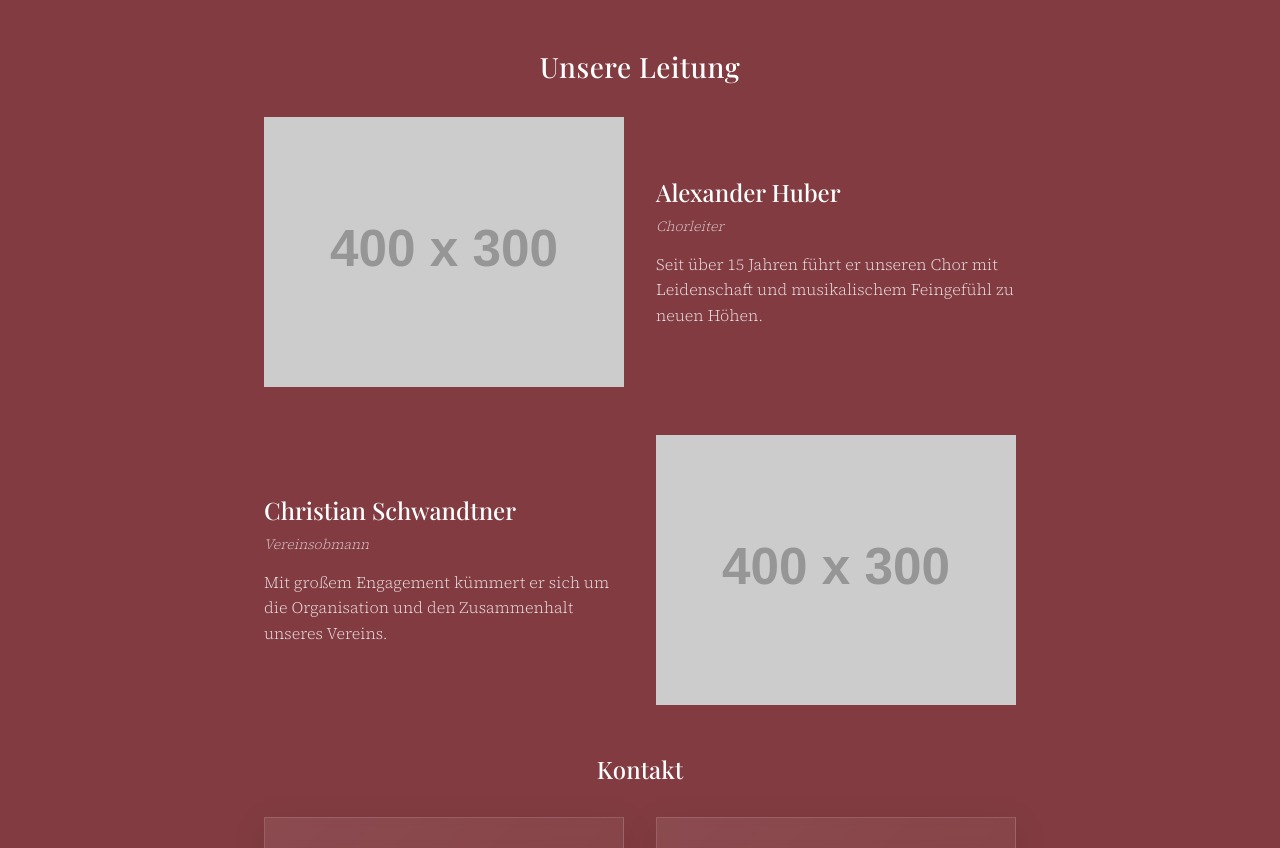
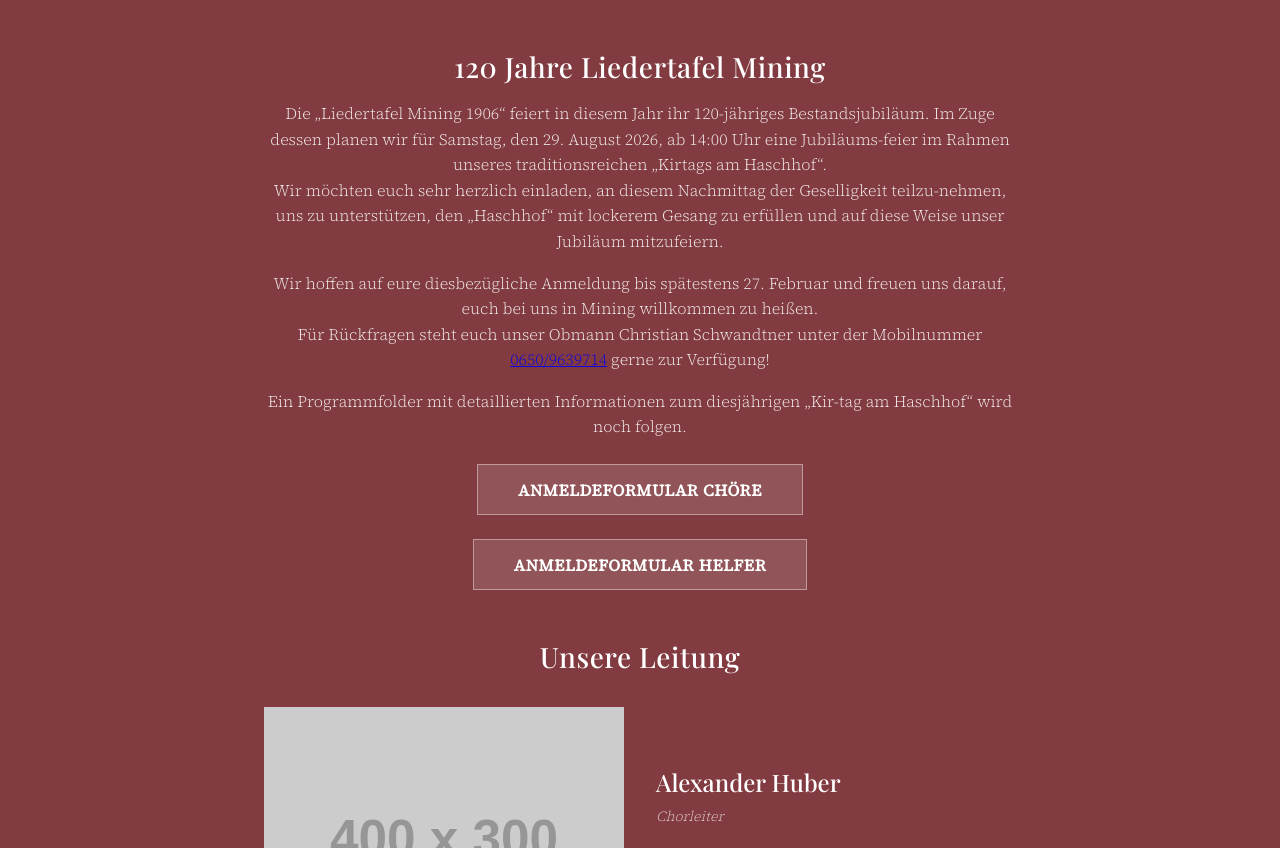
Before and after one commit to JakobFerdinand/liedertafel, an Astro site: page / in a window 1280 px wide. Shown: the part 1197-2045 px from the top of the page. Built offline with nearby package versions, Linux system fonts and the light colour scheme; Astro itself is replaced by a stand-in of ours; placeholder pictures from the web are drawn by us.

Commit message:
feat: 120 Jahrfest (#2)

```diff
--- /dev/null
+++ b/src/components/AnniversaryInvite.astro
@@ -0,0 +1,78 @@
+---
+---
+
+<section class="anniversary-invite">
+	<h2>120 Jahre Liedertafel Mining</h2>
+	<p>Die „Liedertafel Mining 1906“ feiert in diesem Jahr ihr 120-jähriges Bestandsjubiläum. Im Zuge dessen planen wir für Samstag, den 29. August 2026, ab 14:00 Uhr eine Jubiläums-feier im Rahmen unseres traditionsreichen „Kirtags am Haschhof“.
+		<br>
+		Wir möchten euch sehr herzlich einladen, an diesem Nachmittag der Geselligkeit teilzu-nehmen, uns zu unterstützen, den „Haschhof“ mit lockerem Gesang zu erfüllen und auf diese Weise unser Jubiläum mitzufeiern.</p>
+	<p>Wir hoffen auf eure diesbezügliche Anmeldung bis spätestens 27. Februar und freuen uns darauf, euch bei uns in Mining willkommen zu heißen.<br>
+	Für Rückfragen steht euch unser Obmann Christian Schwandtner unter der Mobilnummer <a href="tel:+436509639714">0650/9639714</a> gerne zur Verfügung!</p>
+	<p>Ein Programmfolder mit detaillierten Informationen zum diesjährigen „Kir-tag am Haschhof“ wird noch folgen.</p>
+	<a class="invite-link" href="https://form.jotform.com/253271323062043" target="_blank" rel="noreferrer">Anmeldeformular Chöre</a>
+	<a class="invite-link" href="https://form.jotform.com/260132141674044" target="_blank" rel="noreferrer">Anmeldeformular Helfer</a>
+</section>
+
+<style>
+	.anniversary-invite {
+		display: flex;
+		flex-direction: column;
+		align-items: center;
+		text-align: center;
+		gap: 1rem;
+		width: 100%;
+		padding: 0 1.5rem;
+	}
+
+	h2 {
+		font-family: 'Playfair Display', Georgia, serif;
+		font-size: 1.75rem;
+		font-weight: 500;
+		margin: 0;
+		letter-spacing: 0.02em;
+	}
+
+	p {
+		margin: 0;
+		font-size: 1rem;
+		line-height: 1.6;
+		opacity: 0.9;
+	}
+
+	.invite-link {
+		display: inline-flex;
+		align-items: center;
+		justify-content: center;
+		padding: 0.85rem 2.5rem;
+		border: 1px solid rgba(255, 255, 255, 0.4);
+		background: rgba(255, 255, 255, 0.12);
+		color: #ffffff;
+		text-decoration: none;
+		font-weight: 600;
+		letter-spacing: 0.04em;
+		text-transform: uppercase;
+		transition: all 0.25s ease;
+		margin-top: 0.5rem;
+	}
+
+	.invite-link:hover {
+		background: rgba(255, 255, 255, 0.2);
+		border-color: rgba(255, 255, 255, 0.7);
+		transform: translateY(-2px);
+	}
+
+	@media (max-width: 600px) {
+		h2 {
+			font-size: 1.5rem;
+		}
+
+		p {
+			font-size: 0.95rem;
+		}
+
+		.invite-link {
+			width: 100%;
+			padding: 0.85rem 1.5rem;
+		}
+	}
+</style>
--- a/src/pages/index.astro
+++ b/src/pages/index.astro
@@ -2,6 +2,7 @@
 import Hero from '../components/Hero.astro';
 import ChorusIntro from '../components/ChorusIntro.astro';
 import ChorusImage from '../components/ChorusImage.astro';
+import AnniversaryInvite from '../components/AnniversaryInvite.astro';
 import TeamIntro from '../components/TeamIntro.astro';
 import Contact from '../components/Contact.astro';
 import Footer from '../components/Footer.astro';
@@ -12,6 +13,7 @@ import Layout from '../layouts/Layout.astro';
 	<Hero />
 	<ChorusIntro />
 	<ChorusImage />
+	<AnniversaryInvite />
 	<TeamIntro />
 	<Contact />
 	<Footer />
```
Also changed, not shown: .github/workflows/azure-static-web-apps-lively-river-0ddef7803.yml.
